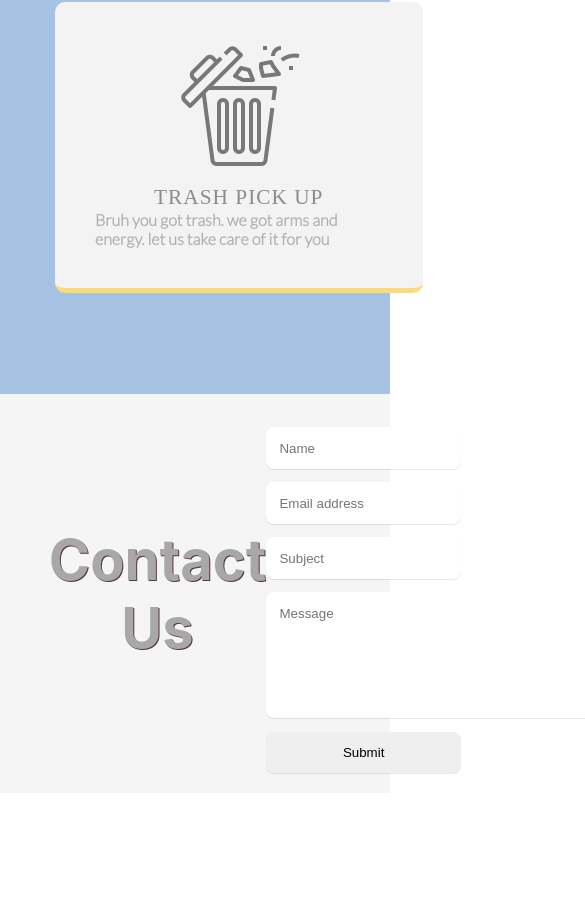
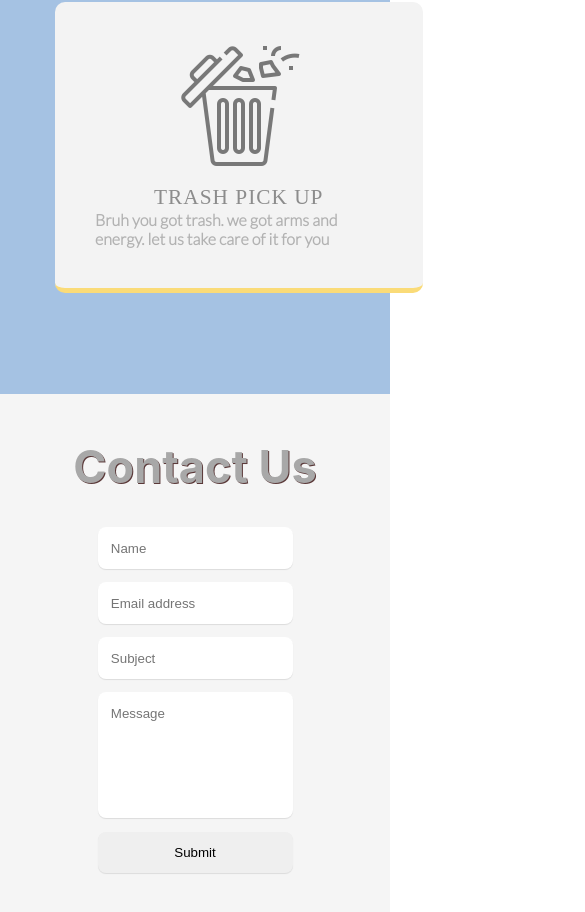
Before and after one commit to MomentaiBro/CarlaniWebApp, a React (Create React App) app: page / in a window 390 px wide. Shown: the part 4414-5326 px from the top of the page, 585 px wide, since content can reach past the window. Before the commit the page ends 5207 px from the top, so only its background shows below. Built offline with nearby package versions, Linux system fonts and the light colour scheme; the HTML template or start-up script is replaced by a standard one.

Commit message:
why is coding so hard. i hate mobile phones

```diff
--- a/src/components/Contact.js
+++ b/src/components/Contact.js
@@ -8,7 +8,7 @@ const Contact = () => {
 
     return (
 
-        <div className={style.contact} id="contact">
+        <div className={style.contact}>
             <div className={style.contact_H1}>
                 <h1>Contact Us</h1>
             </div>
--- a/src/modules/Contact.module.css
+++ b/src/modules/Contact.module.css
@@ -71,11 +71,40 @@ form textarea {
   margin-right: 2%;
 }
 
-@media (max-width: 480px) {
+@media (max-width: 500px) {
   .half {
     width: 100%;
     float: none;
     margin-bottom: 0;
+  }
+
+  .contact {
+    height: 92vh;
+    width: 100%;
+    display: block;
+  }
+
+  .contact_H1 {
+    display: flex;
+    align-items: center;
+    justify-content: center;
+  }
+  .contact_H1 > h1 {
+    font-size: 45px;
+    text-align: center;
+    color: #a8a8a8;
+    text-shadow: 1px 1px 0 rgb(90, 56, 56);
+    margin-top: 45px;
+  }
+
+  form {
+    text-align: center;
+    margin: 20px auto;
+  }
+
+  form textarea {
+    height: 126px;
+    max-width: 100%;
   }
 }
 /* Clearfix */
@@ -90,42 +119,3 @@ form textarea {
 .cf:after {
   clear: both;
 }
-
-/* .contact {
-  height: 58vh;
-  width: 100%;
-  background: darkcyan;
-  padding-top: 10px;
-  padding-bottom: 100px;
-}
-
-#contact {
-  width: 100%;
-  height: 100%;
-}
-
-.section-header {
-  text-align: center;
-  margin: 0 auto;
-  padding: 40px 0;
-  font: 300 60px 'Oswald', sans-serif;
-  color: #fff;
-  text-transform: uppercase;
-  letter-spacing: 6px;
-}
-
-.wrapper {
-  display: flex;
-  flex-direction: row;
-  justify-content: space-between;
-  margin: 0 auto;
-  padding: 20px;
-  position: relative;
-  max-width: 840px;
-}
-
-.formHorizontal {
-  max-width: 400px;
-  font-family: 'Lato';
-  font-weight: 400;
-} */
```
